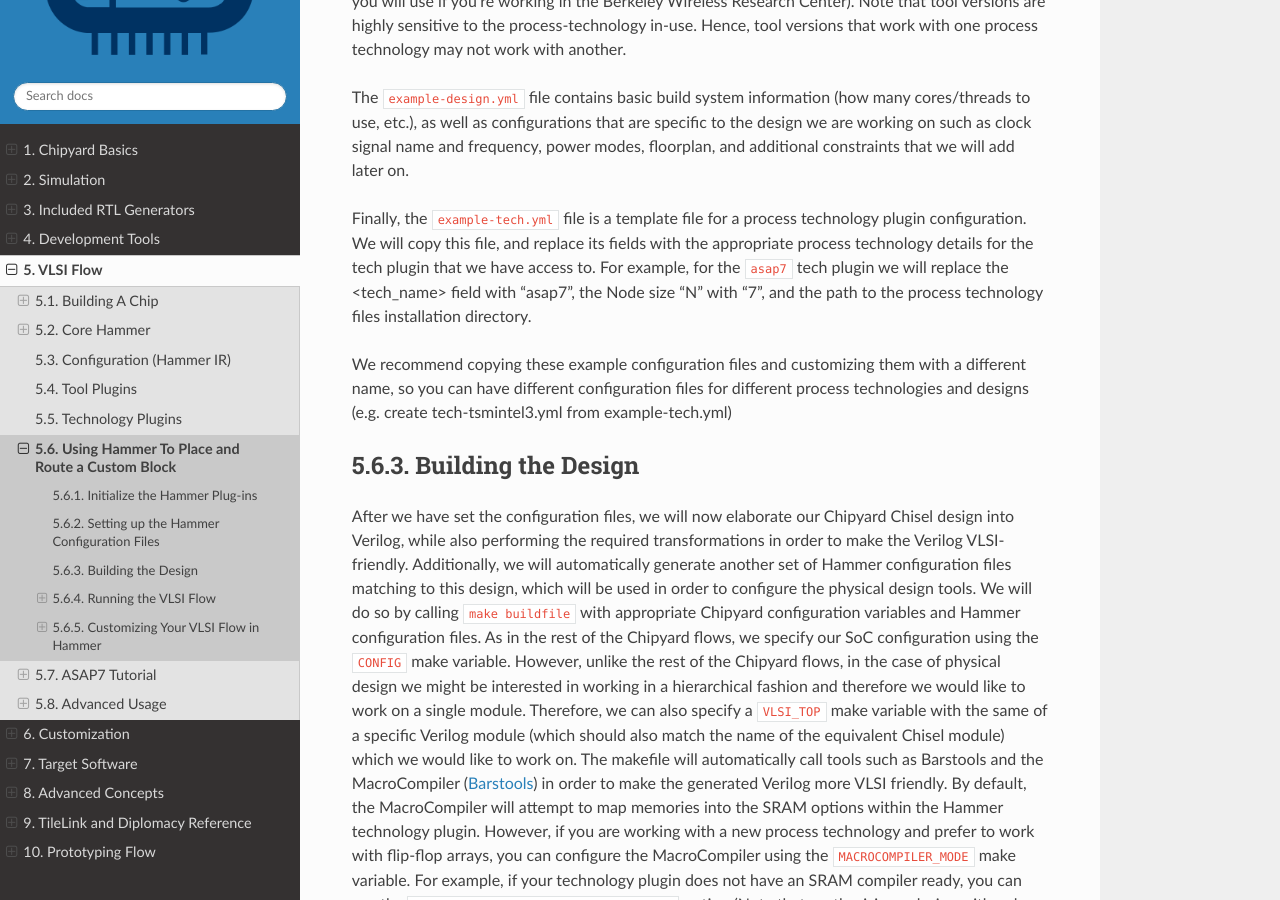
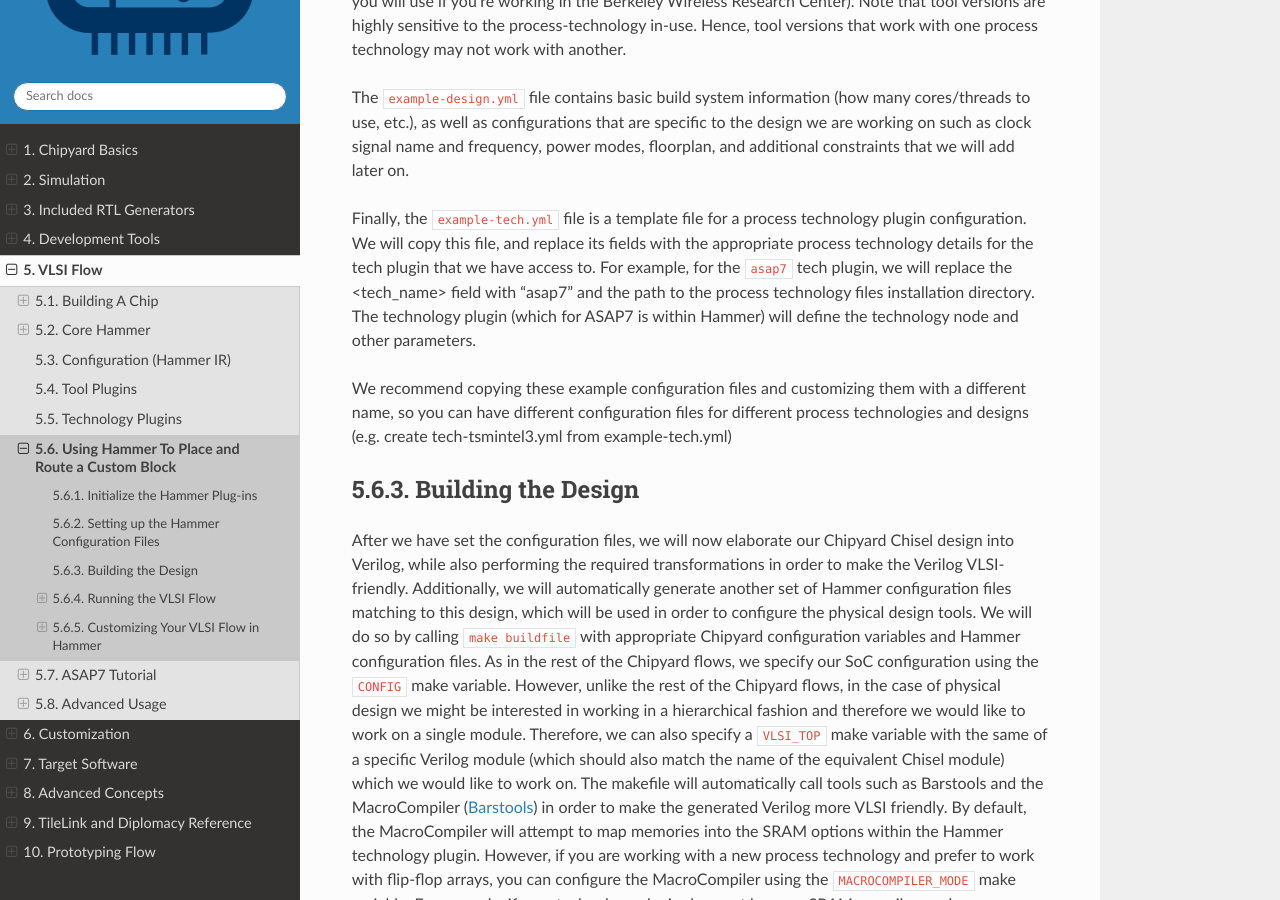
Before and after one commit to ucb-bar/chipyard, a Sphinx documentation site: the page built from docs/VLSI/Basic-Flow.rst, in a window 1280 px wide and 900 px high, scrolled down 1750 px. Built offline with Sphinx 7.4.7 and the Read the Docs theme 2.0.0, drawn with Linux system fonts in a browser that asks for light colours.

Commit message:
asap7 docs change and hammer submodules bump

```diff
--- a/docs/VLSI/Basic-Flow.rst
+++ b/docs/VLSI/Basic-Flow.rst
@@ -50,7 +50,7 @@ The ``example-tools.yml`` file configures which EDA tools hammer will use. This
 
 The ``example-design.yml`` file contains basic build system information (how many cores/threads to use, etc.), as well as configurations that are specific to the design we are working on such as clock signal name and frequency, power modes, floorplan, and additional constraints that we will add later on.
 
-Finally, the ``example-tech.yml`` file is a template file for a process technology plugin configuration. We will copy this file, and replace its fields with the appropriate process technology details for the tech plugin that we have access to. For example, for the ``asap7`` tech plugin we will replace the <tech_name> field with "asap7", the Node size "N" with "7", and the path to the process technology files installation directory.
+Finally, the ``example-tech.yml`` file is a template file for a process technology plugin configuration. We will copy this file, and replace its fields with the appropriate process technology details for the tech plugin that we have access to. For example, for the ``asap7`` tech plugin, we will replace the <tech_name> field with "asap7" and the path to the process technology files installation directory. The technology plugin (which for ASAP7 is within Hammer) will define the technology node and other parameters.
 
 We recommend copying these example configuration files and customizing them with a different name, so you can have different configuration files for different process technologies and designs (e.g. create tech-tsmintel3.yml from example-tech.yml)
 
```
